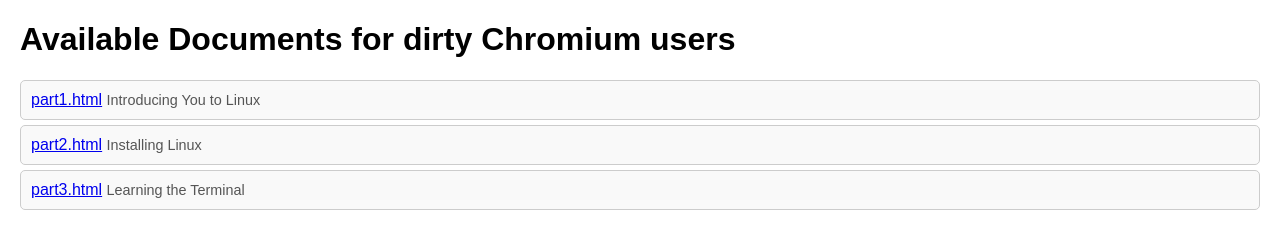
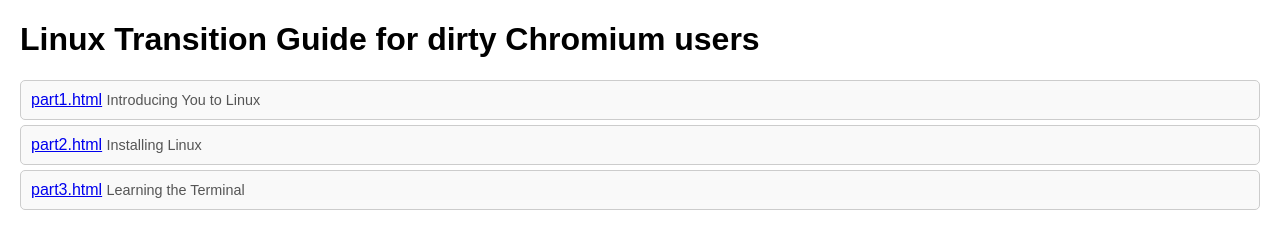
Before and after one commit to bakedb/linux-transition-guide, a plain HTML site: page unblocked.html in a window 1280 px wide. Drawn offline with Linux system fonts and the light colour scheme.

Commit message:
changed some headers

```diff
--- a/unblocked.html
+++ b/unblocked.html
@@ -25,7 +25,7 @@
     </style>
 </head>
 <body>
-    <h1>Available Documents for dirty Chromium users</h1>
+    <h1>Linux Transition Guide for dirty Chromium users</h1>
     <div id="file-list"></div>
 
     <script>
```
Also changed, not shown: index.html (+1 -1 lines).
